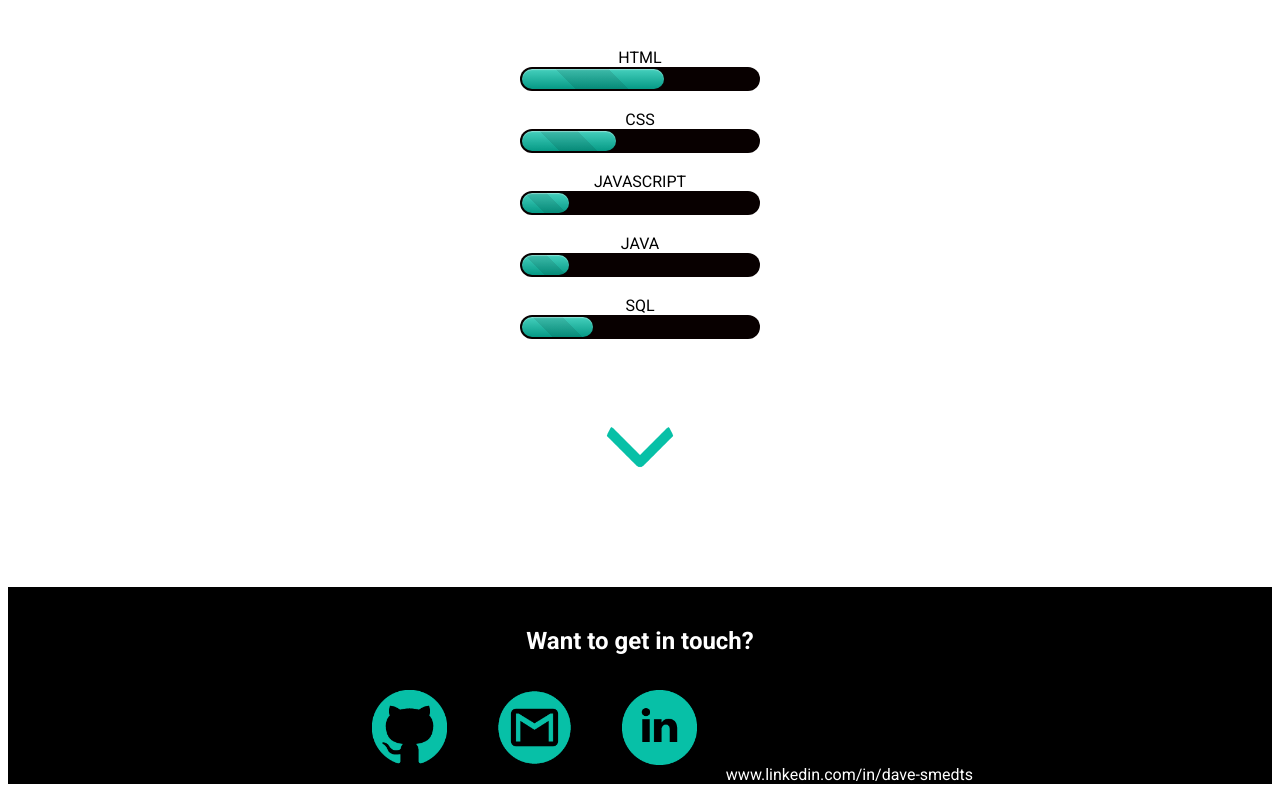
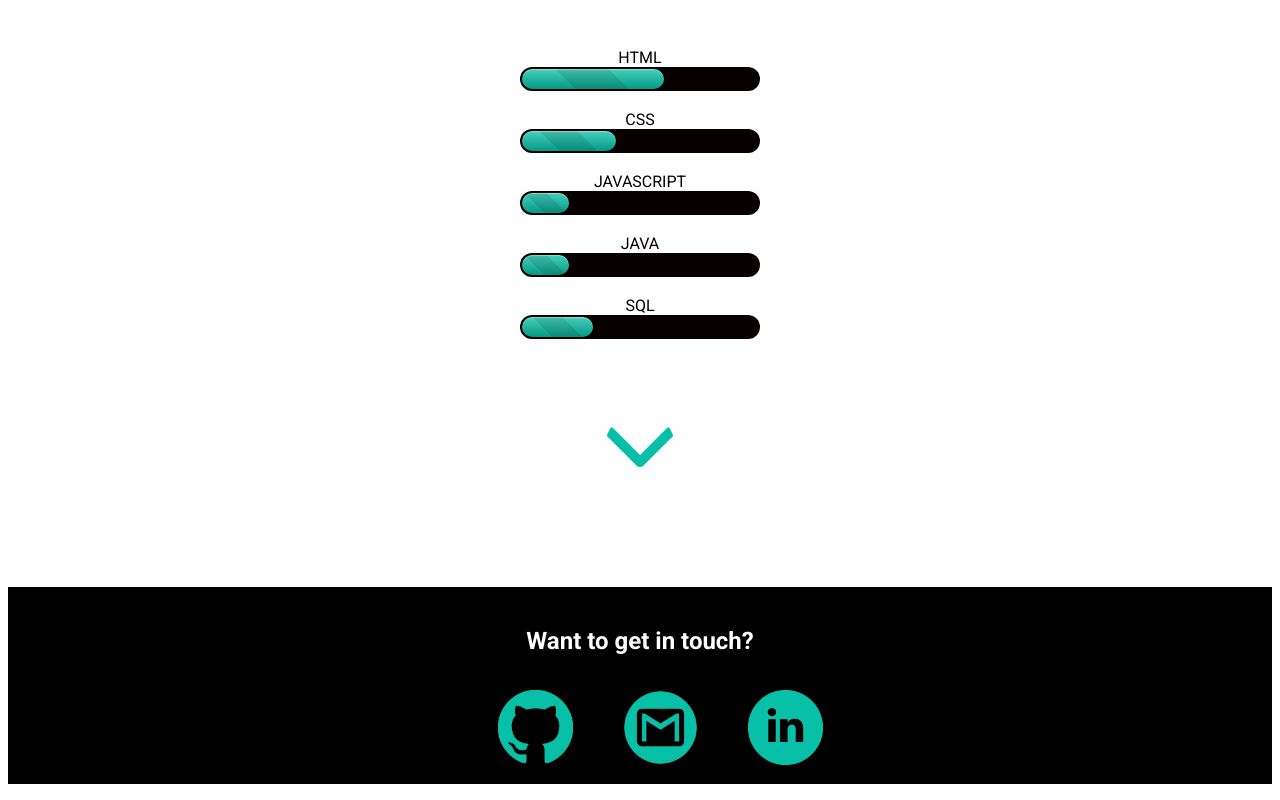
Before and after one commit to davesmedts/davesmedts.github.io, a plain HTML site: page index.html in a window 1280 px wide. Shown: the part 1595-2395 px from the top of the page. Drawn offline with Linux system fonts and the light colour scheme.

Commit message:
Update index.html

```diff
--- a/index.html
+++ b/index.html
@@ -109,7 +109,7 @@
                         </li>
                         <li class="contact-button">
                             <a href="https://www.linkedin.com/in/dave-smedts/" target="_blank"><img src="linkedin2.png"></a>
-                            www.linkedin.com/in/dave-smedts
+
                         </li>
                     </div>
                 </ul>
```
